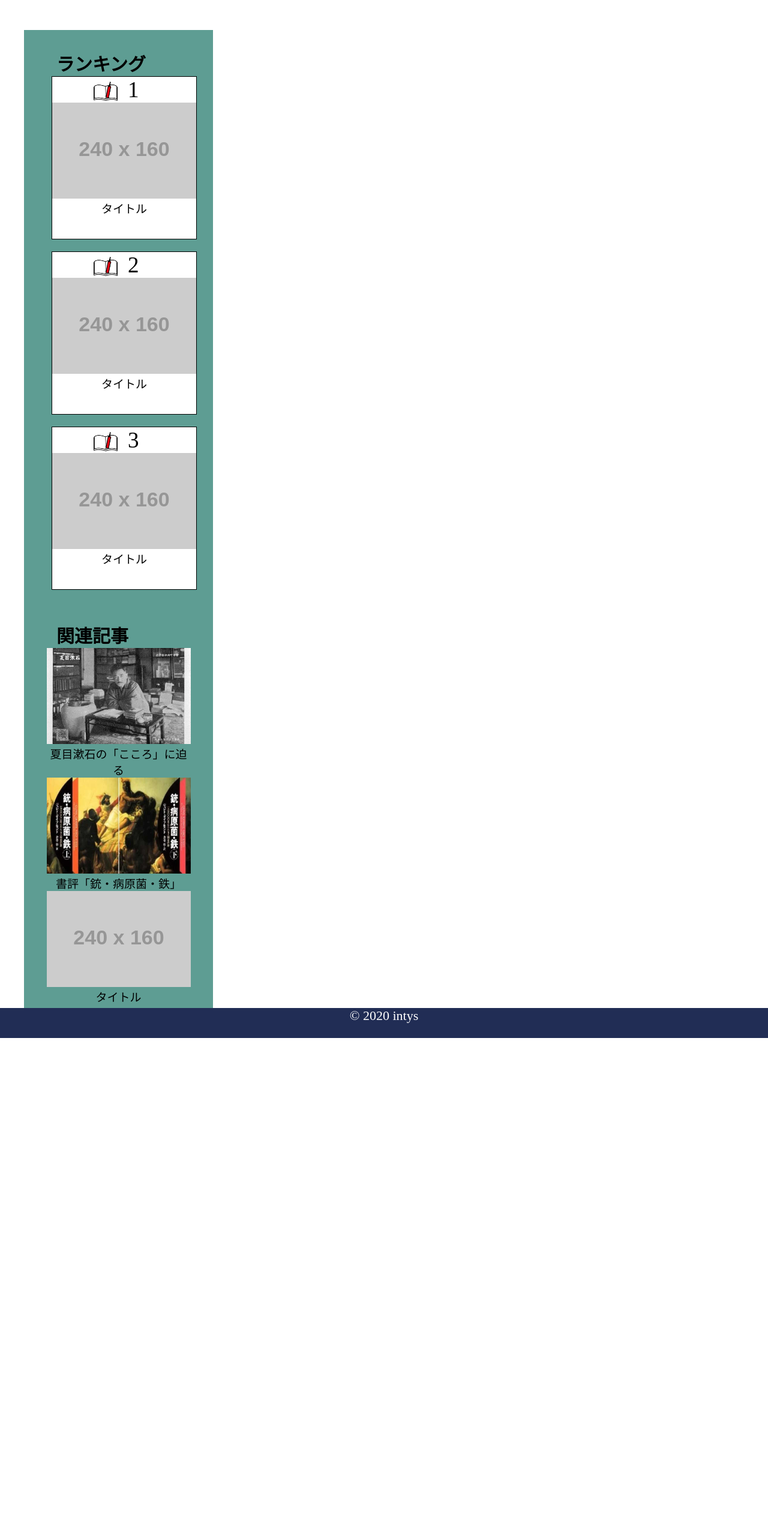
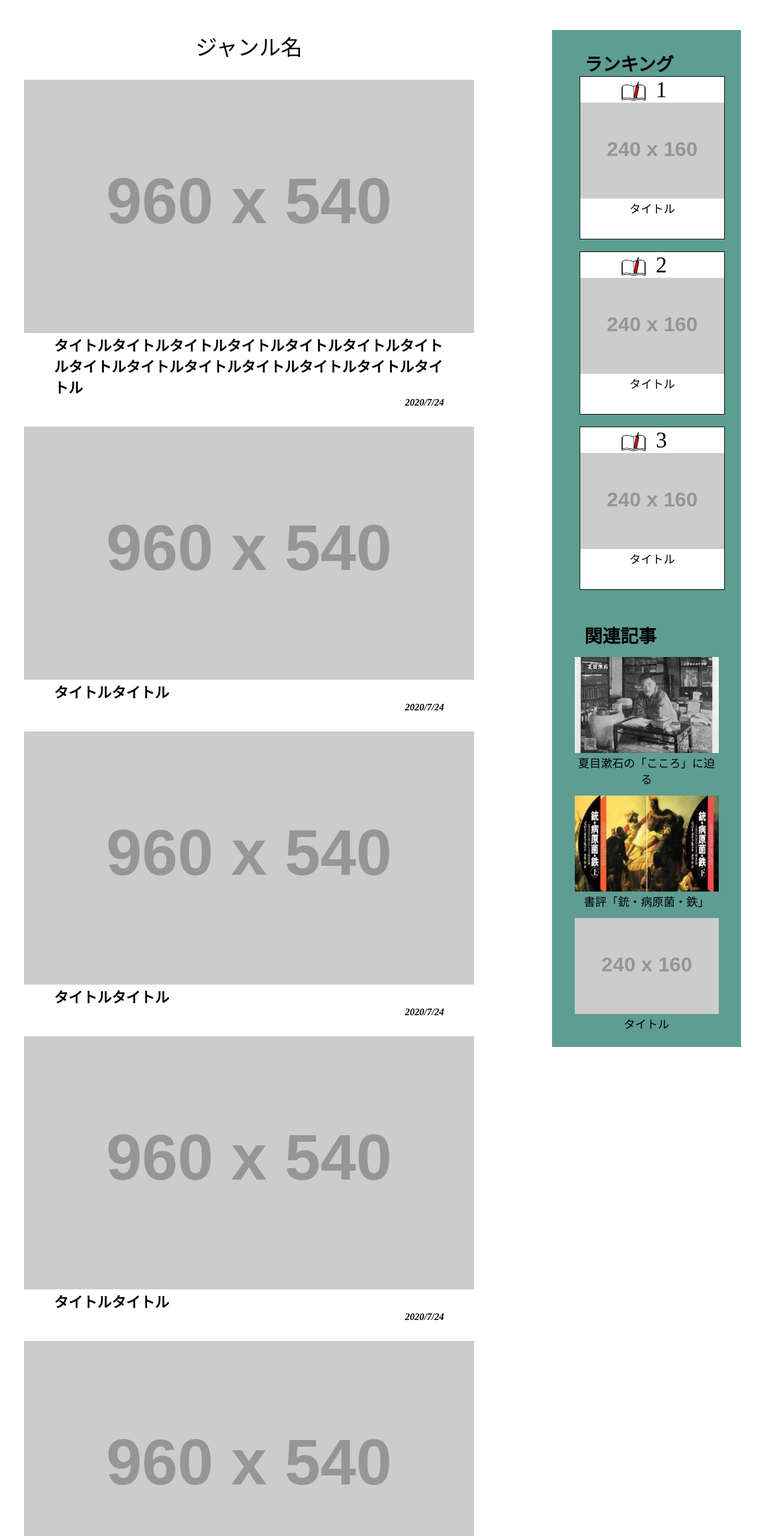
Before and after one commit to taku22/cafebookmark, a website built with webpack: page src/template/tag.pug in a window 1280 px wide. Shown: the part 100-2660 px from the top of the page at 60% size. Before the commit the page ends 1830 px from the top, so only its background shows below. Built offline with nearby package versions, Linux system fonts and the light colour scheme; placeholder pictures from the web are drawn by us.

Commit message:
make tag page

```diff
--- a/src/stylesheets/main.scss
+++ b/src/stylesheets/main.scss
@@ -8,3 +8,5 @@
 @import './module/latestArchive.scss';
 @import './module/footer.scss';
 @import './module/hamburgerMenu.scss';
+@import './module/tagPage.scss';
+@import './module/pagination.scss';
--- /dev/null
+++ b/src/stylesheets/module/_pagination.scss
@@ -0,0 +1,15 @@
+.pagination {
+  margin-bottom:61px;
+  &__group {
+    text-align: center;
+    li {
+      display: inline-block;
+      padding: 10px 15px;
+      margin-right: 30px;
+      border: 3px solid #212d55;
+      a {
+        font-size: 2rem;
+      }
+    }
+  }
+}
--- a/src/stylesheets/module/_sidebar.scss
+++ b/src/stylesheets/module/_sidebar.scss
@@ -2,11 +2,13 @@
 
   @include pc {
     width: 315px;
+    height: 100%;
     background-color: #5e9d93;
   }
 
   @include tab {
     width:26%;
+    height: 100%;
     background-color: #5e9d93;
   }
 
@@ -73,11 +75,20 @@
 .relatedArchive__wrapper {
   width: 100%;
   height: 600px;
+  @include pc {
+    padding-bottom:50px;
+  }
+  @include tab {
+    padding-bottom: 50px;
+  }
 }
 
 .reletedArchive__content {
   margin: 0 auto;
   width: 240px;
+  @include pc {
+    margin-top: 15px;
+  }
   @include spxl {
     display: flex;
     width: 100%;
--- /dev/null
+++ b/src/stylesheets/module/_tagPage.scss
@@ -0,0 +1,43 @@
+.tagPage {
+  @include pc {
+    width:750px;
+    margin-right: 130px;
+  }
+  &__tagName {
+    width: 100%;
+    margin-bottom:31px;
+    p {
+      text-align: center;
+      font-size: 3.6rem;
+    }
+  }
+
+  &__wrapper {
+    @include pc {
+    }
+  }
+
+  &__content {
+    margin-bottom: 31px;
+    .content__img img {
+      width:100%;
+    }
+    .content__title {
+      margin: 0 50px;
+      h2 {
+        font-size: 2.4rem;
+        font-weight: bold;
+      }
+    }
+    .content__data {
+      padding-right: 50px;
+      p {
+        text-align: right;
+        font-size: 1.6rem;
+        font-weight: bold;
+        font-style: italic;
+      }
+    }
+  }
+
+}
--- a/src/template/tag.pug
+++ b/src/template/tag.pug
@@ -1,5 +1,56 @@
 extends _header.pug
 block content
-  main.wrapper
-    include _sidebar.pug
+  .wrapper
+    .container
+      main.tagPage
+        .tagPage__tagName
+          p ジャンル名
+        .tagPage__wrapper
+          .tagPage__content
+            .content__img
+              img(src="https://placehold.jp/960x540.png")
+            .content__title
+              h2 タイトルタイトルタイトルタイトルタイトルタイトルタイトルタイトルタイトルタイトルタイトルタイトルタイトルタイトル
+            .content__data
+              p 2020/7/24
+          .tagPage__content
+            .content__img
+              img(src="https://placehold.jp/960x540.png")
+            .content__title
+              h2 タイトルタイトル
+            .content__data
+              p 2020/7/24
+          .tagPage__content
+            .content__img
+              img(src="https://placehold.jp/960x540.png")
+            .content__title
+              h2 タイトルタイトル
+            .content__data
+              p 2020/7/24
+          .tagPage__content
+            .content__img
+              img(src="https://placehold.jp/960x540.png")
+            .content__title
+              h2 タイトルタイトル
+            .content__data
+              p 2020/7/24
+          .tagPage__content
+            .content__img
+              img(src="https://placehold.jp/960x540.png")
+            .content__title
+              h2 タイトルタイトル
+            .content__data
+              p 2020/7/24
+        .pagination
+          ul.pagination__group
+            li
+              a(href="#") 1
+            li
+              a(href="#") 2
+            li
+              a(href="#") 3
+            li
+              a(href="#") NEXT
+
+      include _sidebar.pug
   include _footer.pug
```
Also changed, not shown: dist/stylesheets/main.css, dist/tag.html.
